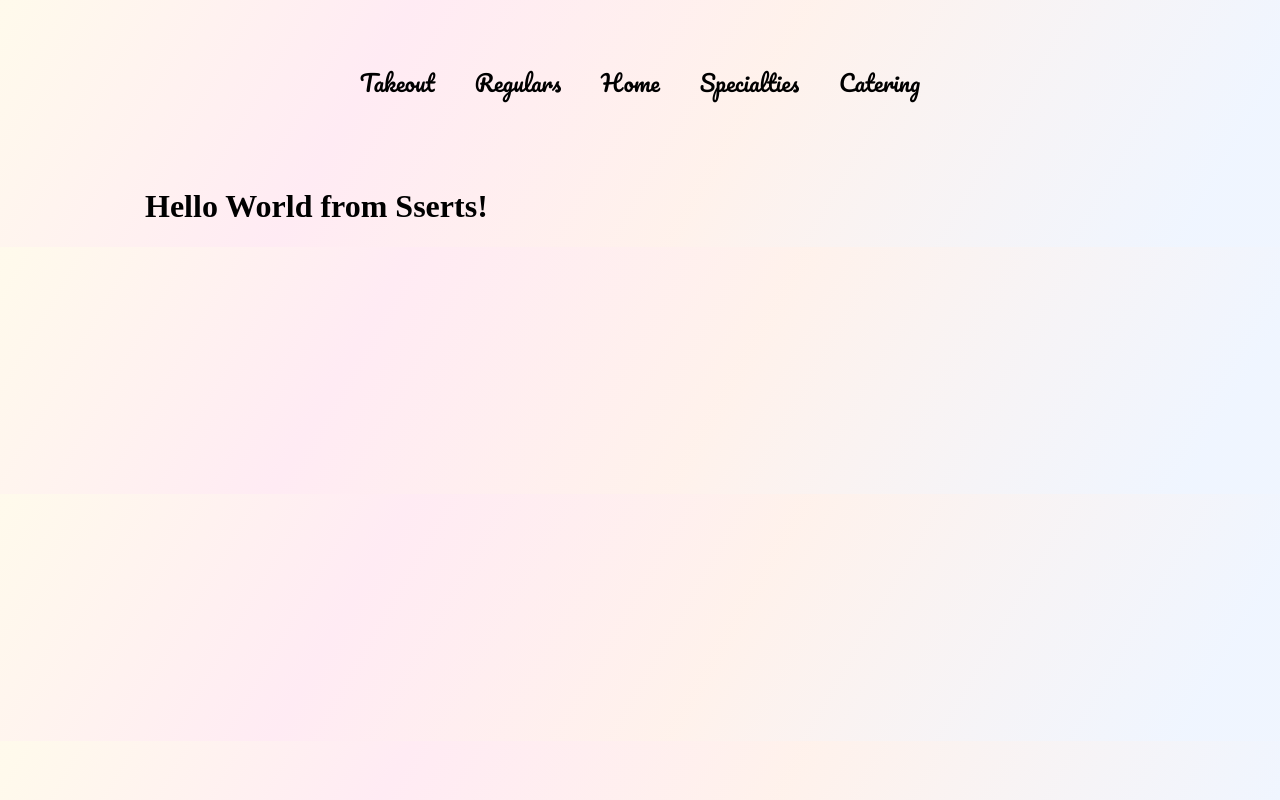
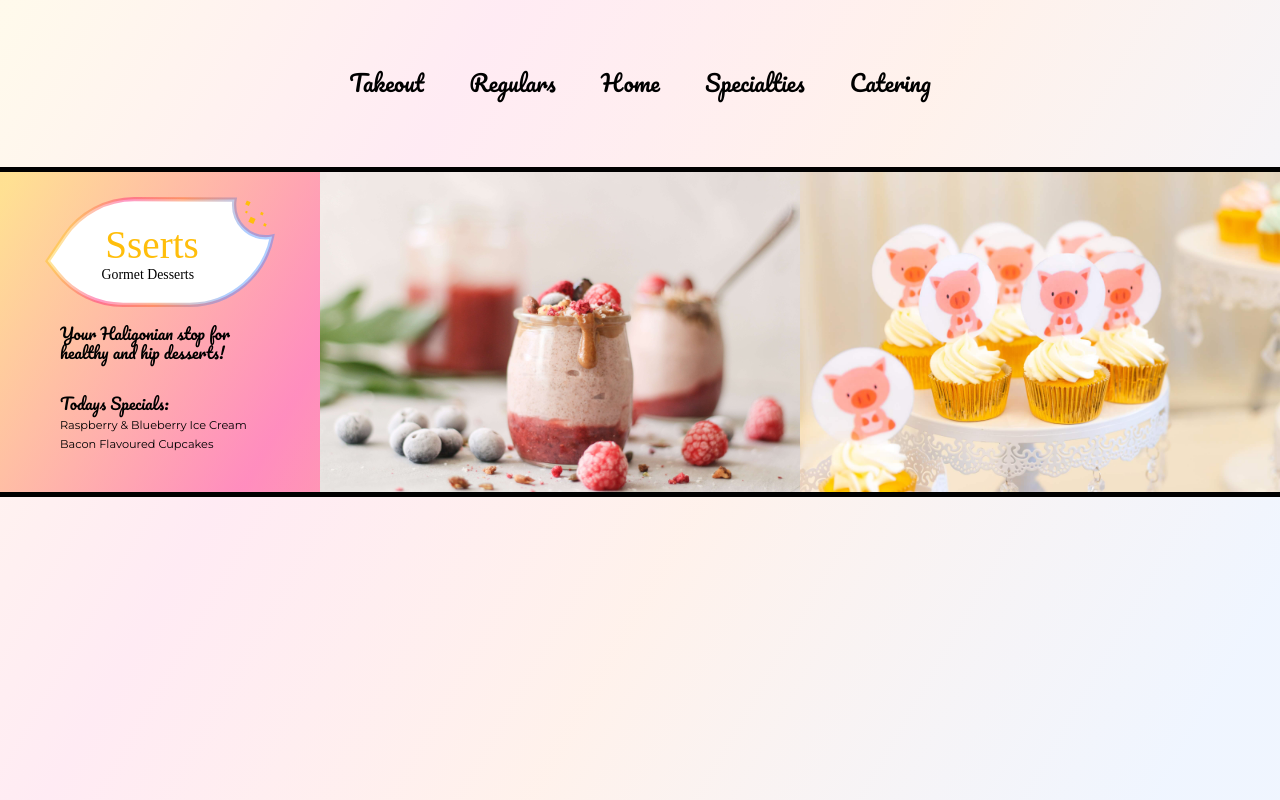
Before and after one commit to sandricoprovo/sserts, a React (Vite) app: page / in a window 1280 px wide. Built offline with nearby package versions, Linux system fonts and the light colour scheme.

Commit message:
Hero banner finished.

```diff
--- /dev/null
+++ b/src/components/Hero.js
@@ -0,0 +1,31 @@
+import React from 'react';
+
+// Image imports
+import Logo from '../assets/logo.svg';
+import BannerImg1 from '../assets/images/header-1.jpg';
+import BannerImg2 from '../assets/images/header-2.jpg';
+
+const HeroBanner = () => (
+  <section className="hero__container">
+    <div className="hero__copy">
+      <img className="hero__logo" src={Logo} alt="" />
+      <p>Your Haligonian stop for healthy and hip desserts!</p>
+      <p>
+        Todays Specials: <br />
+        <span className="paragraph__small">
+          Raspberry & Blueberry Ice Cream <br />
+          Bacon Flavoured Cupcakes <br />
+        </span>
+      </p>
+    </div>
+    <div className="hero__images">
+      <img
+        src={BannerImg1}
+        alt="A fruit dessert with blueberries and strawberries in a cup."
+      />
+      <img src={BannerImg2} alt="Cupcakes with pigs on top." />
+    </div>
+  </section>
+);
+
+export default HeroBanner;
--- a/src/pages/Home.js
+++ b/src/pages/Home.js
@@ -1,11 +1,12 @@
 import React from 'react';
 
 // Custom Components
+import HeroBanner from '../components/Hero';
 
 const Home = () => (
   <>
-    <main>
-      <h1>Hello World from Sserts!</h1>
+    <HeroBanner />
+    <main className="content__wrapper">
     </main>
   </>
 );
--- a/src/scss/abstracts/_variables.scss
+++ b/src/scss/abstracts/_variables.scss
@@ -9,6 +9,13 @@
     rgba(255, 0, 110, 0.08) 29%,
     rgba(251, 86, 7, 0.08) 57%,
     rgba(58, 134, 255, 0.08) 93%
+  );
+  --brand-gradient-40: linear-gradient(
+    120deg,
+    rgba(255, 190, 11, 0.4) 1%,
+    rgba(255, 0, 110, 0.4) 29%,
+    rgba(251, 86, 7, 0.4) 57%,
+    rgba(58, 134, 255, 0.4) 93%
   );
   --black: #252323;
   --white: #ffffff;
@@ -22,3 +29,4 @@ $brand-2: var(--brand-color-2);
 $brand-3: var(--brand-color-3);
 $brand-4: var(--brand-color-4);
 $brand-gradient: var(--brand-gradient);
+$brand-gradient-40: var(--brand-gradient-40);
--- a/src/scss/base/_typography.scss
+++ b/src/scss/base/_typography.scss
@@ -42,15 +42,15 @@ $overline: 8px;
 
 .paragraph {
   font-size: $paragraph;
-  font-family: "Pacifico";
+  font-family: "Montserrat";
 }
 
-.small-paragraph {
+.paragraph__small {
   font-size: $small-paragraph;
-  font-family: "Pacifico";
+  font-family: "Montserrat";
 }
 
 .overline {
   font-size: $overline;
-  font-family: "Pacifico";
+  font-family: "Montserrat";
 }
--- /dev/null
+++ b/src/scss/components/_heroBanner.scss
@@ -0,0 +1,47 @@
+.hero__container {
+  border-top: 5px solid black;
+  border-bottom: 5px solid black;
+  width: 100vw;
+  display: flex;
+  flex-wrap: wrap;
+  background-image: $brand-gradient-40;
+  background-repeat: no-repeat;
+}
+
+.hero__copy {
+  flex: 0 1 25%;
+  padding: 24px 0;
+  display: flex;
+  flex-direction: column;
+  justify-content: space-evenly;
+  align-items: center;
+}
+
+.hero__logo {
+  width: 72%;
+  min-width: 150px;
+  height: 110px;
+}
+
+.hero__copy > p {
+  width: 80%;
+  max-width: 200px;
+  font-family: "Pacifico";
+}
+
+.hero__images {
+  display: flex;
+  flex: 1 1 75%;
+}
+
+.hero__images > * {
+  height: 100%;
+  max-height: 350;
+  width: 50%;
+}
+
+@media screen and (max-width: 700px) {
+  .hero__copy {
+    flex: 0 1 100%;
+  }
+}
--- a/src/scss/layout/_header.scss
+++ b/src/scss/layout/_header.scss
@@ -13,11 +13,12 @@
   padding: 0;
   height: 135px;
   display: flex;
+  flex-wrap: wrap;
   justify-content: space-evenly;
   align-items: center;
 }
 
 .nav__link {
   list-style: none;
-  margin: 0;
+  margin: 0 16px;
 }
--- a/src/scss/main.scss
+++ b/src/scss/main.scss
@@ -9,6 +9,7 @@
 @import "./layout/header";
 
 // components
+@import "./components/heroBanner";
 
 // pages
 @import "./pages/home";
--- a/src/scss/pages/_home.scss
+++ b/src/scss/pages/_home.scss
@@ -1,7 +1,5 @@
 html {
   background-image: $brand-gradient;
+  background-repeat: no-repeat;
+  height: 100vh;
 }
-
-.main__container {
-  padding: 0 145px;
-}
```
Also changed, not shown: 7 other files (tests, documents, lock files or other folders).
